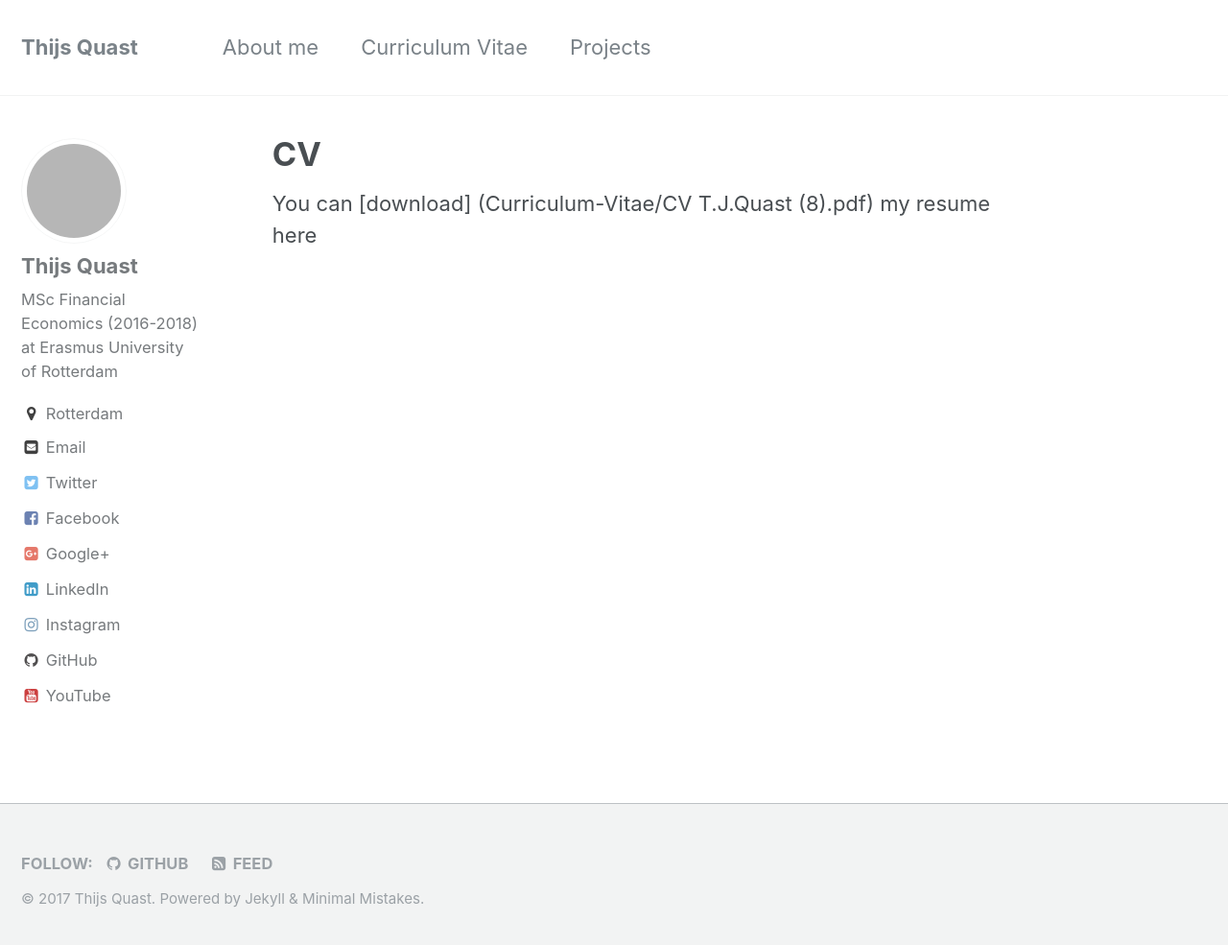
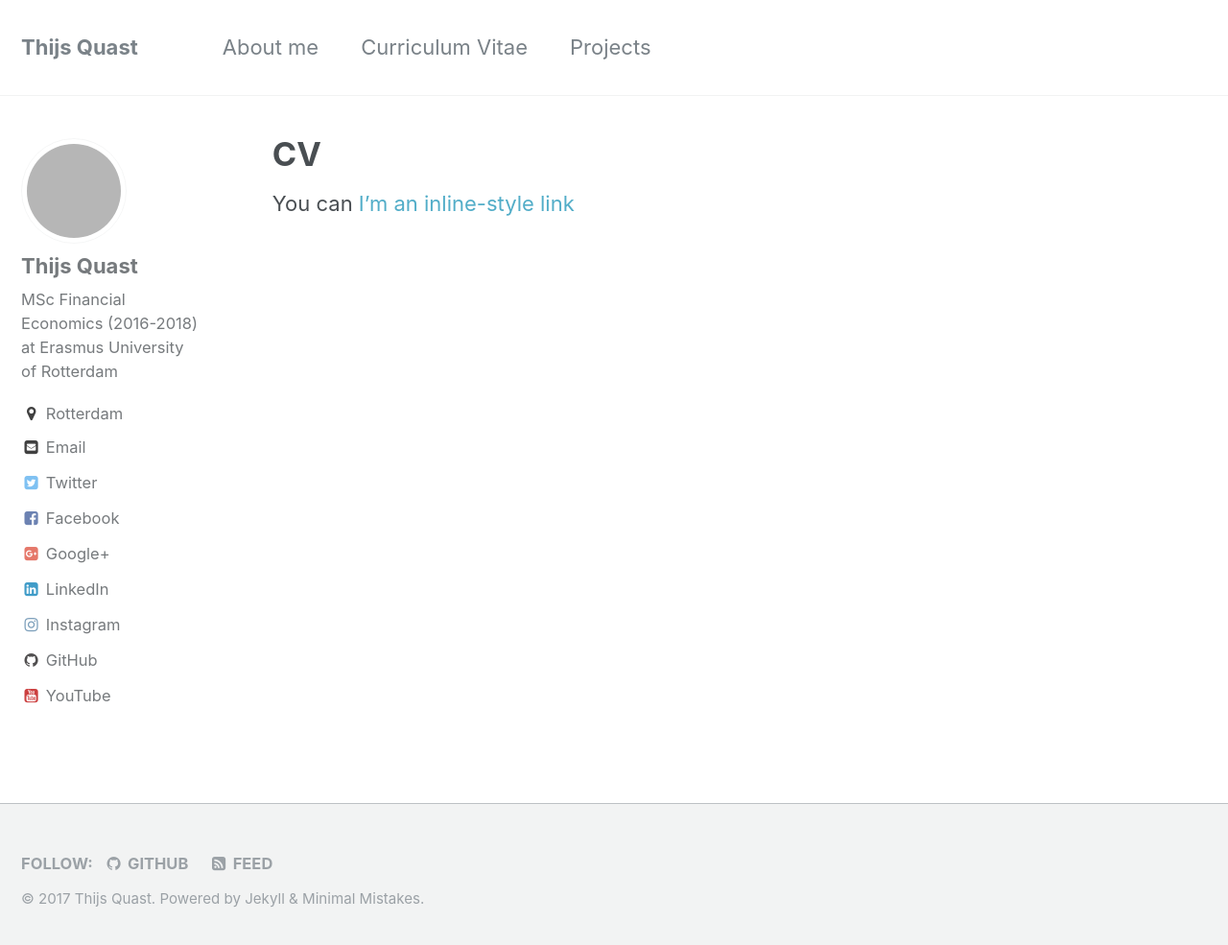
Before and after one commit to Thijsq/thijsq.github.io, a Jekyll site: the page built from _pages/cv.md, in a window 1280 px wide and 992 px high. Shown: the top 985 px of the window at 96% size. Built offline with Jekyll 4.4.1, drawn with Linux system fonts in a browser that asks for light colours; grey boxes are pictures that could not be loaded.

Commit message:
Update cv.md

```diff
--- a/_pages/cv.md
+++ b/_pages/cv.md
@@ -5,4 +5,4 @@ permalink: /cv/
 author_profile: true
 ---
 
-You can [download] (Curriculum-Vitae/CV T.J.Quast (8).pdf) my resume here
+You can [I'm an inline-style link](https://www.google.com)
```
